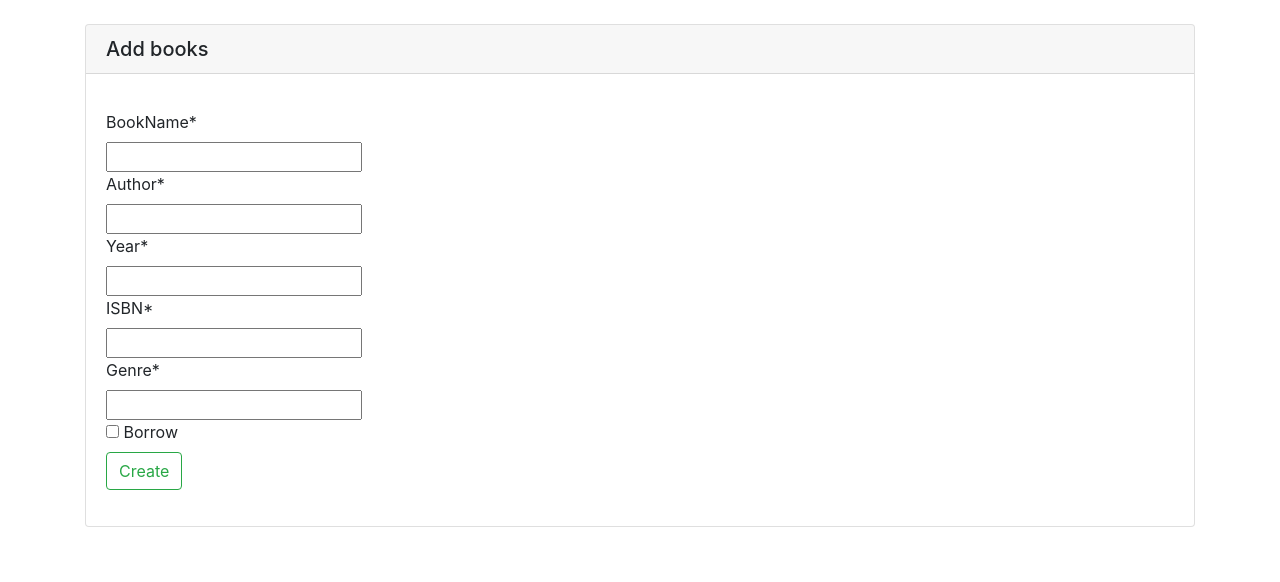
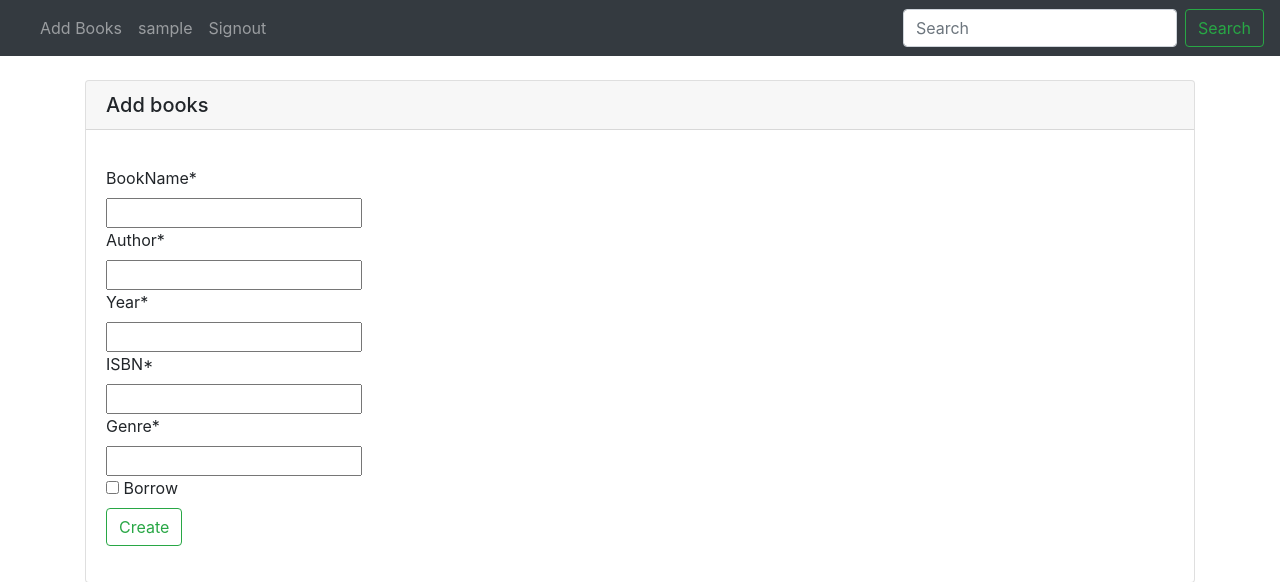
Before and after one commit to ShahdAllemie0/library, a Django app: page /addbook/ in a window 1280 px wide. Shown: the top 582 px of the page. Run offline with Django 3.2, Linux system fonts and the light colour scheme; the visitor is signed in with stand-in values (Sample User, id 1); some libraries are stand-ins or nearby versions.

Commit message:
step 5 done

```diff
--- a/library/templates/base.html
+++ b/library/templates/base.html
@@ -14,7 +14,8 @@
        }
      </style>
    </head>
-   <body>
+    <body>
+       {% include "navbar.html" %}
      <div class="container">
        {% block content %}
 
--- a/library/templates/book_list.html
+++ b/library/templates/book_list.html
@@ -9,9 +9,10 @@
     <div class="col-md-4">
 
           <div class="card-body">
-            <h5 class="card-title">Name: {{book.name}}</h5>
+            <h5 class="card-title">Name: {{book.bookName}}</h5>
             <p class="card-text">Author: {{book.author}}</p>
             <p class="card-text">Genre: {{book.genre}}</p>
+            <p class="card-text">ISBN: {{book.ISBN}}</p>
 
 
 
--- /dev/null
+++ b/library/templates/navbar.html
@@ -0,0 +1,41 @@
+<nav class="navbar navbar-expand-lg navbar-dark bg-dark">
+  <a class="navbar-brand" href="{% url 'Book-list' %}"></a>
+  <button class="navbar-toggler" type="button" data-toggle="collapse" data-target="#navbarSupportedContent" aria-controls="navbarSupportedContent" aria-expanded="false" aria-label="Toggle navigation">
+    <span class="navbar-toggler-icon"></span>
+  </button>
+
+  <div class="collapse navbar-collapse" id="navbarSupportedContent">
+    <ul class="navbar-nav mr-auto">
+      {% if request.user.is_staff %}
+      <li class="nav-item">
+        <a class="nav-link" href="{% url 'add-books' %}">Add Books</a>
+      </li>
+      {% endif %}
+      {% if request.user.is_authenticated %}
+      <li class="nav-item">
+        <a class="nav-link" href="">{{request.user}}</a>
+      </li>
+      <li class="nav-item">
+        <a class="nav-link" href="{% url 'signout' %}">Signout</a>
+      </li>
+      {% endif %}
+      {% if not request.user.is_authenticated %}
+      <li class="nav-item">
+        <a class="nav-link" href="{% url 'signup' %}">Signup</a>
+      </li>
+      <li class="nav-item">
+        <a class="nav-link" href="{% url 'signin' %}">Signin</a>
+      </li>
+      {% endif %}
+
+    </ul>
+
+
+    <form class="form-inline my-2 my-lg-0">
+
+      <input class="form-control mr-sm-2" type="text" class="form-control" placeholder="Search" aria-label="Search" name="q" value="{{request.GET.q}}">
+      <button class="btn btn-outline-success my-2 my-sm-0" type="submit">Search</button>
+    </form>
+
+  </div>
+</nav>
--- a/library/views.py
+++ b/library/views.py
@@ -2,6 +2,9 @@ from django.shortcuts import render, redirect
 from .models import  Book,Library
 from .forms import BookForm, SignupForm, SigninForm
 from django.contrib.auth import login, authenticate, logout
+from django.db.models import Q
+from django.contrib.auth.models import User
+
 # Create your views here.
 
      # """""""""""librarian actions"""""""""""
@@ -29,11 +32,29 @@ def create_membership(request):
   # 1- Book's list
 def Book_list(request):
     if  request.user.is_staff:
+        books = Book.objects.all()
+        query = request.GET.get('q')
+        if query:
+            books = books.filter(
+                 Q(bookName__icontains=query)|
+                 Q(ISBN__icontains=query)|
+                 Q(genre__icontains=query)
+                     ).distinct()
         context = {
-                 "books":Book.objects.all(),}
+                "books":books,}
     else:
+        if  request.user.is_staff:
+            books = Book.objects.filter(borrow=False)
+            query = request.GET.get('q')
+            if query:
+                books = books.filter(
+                     Q(bookName__icontains=query)|
+                     Q(ISBN__icontains=query)|
+                     Q(genre__icontains=query)
+                         ).distinct()
+
         context = {
-                 "books":Book.objects.filter(borrow=False)
+                 "books":books
                }
     return render(request, 'book_list.html', context)
 
```
